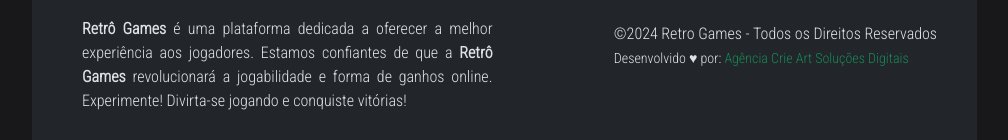
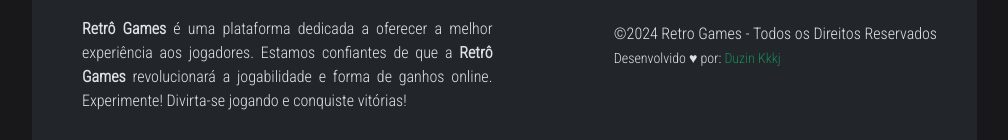
Before and after one commit to meuportiedu/retro-games, a plain HTML site: page index.html in a window 1280 px wide. Shown: the part 2222-2362 px from the top of the page, without its empty margins (259-1267 px from the left). Drawn offline with nearby package versions, Linux system fonts and the light colour scheme; some packages are replaced by stand-ins of ours; a script that the page names is missing; a web font is replaced by a local one.

Commit message:
Update index.html

```diff
--- a/index.html
+++ b/index.html
@@ -1,8 +1,8 @@
 <!DOCTYPE html>
 <html lang="en" data-bs-theme="dark">
 
-<!-- Mirrored from retrogames.one/ by HTTrack Website Copier/3.x [XR&CO'2014], Fri, 12 Apr 2024 07:25:03 GMT -->
-<!-- Added by HTTrack --><meta http-equiv="content-type" content="text/html;charset=UTF-8" /><!-- /Added by HTTrack -->
+<!-- Mirrored from retrogames.one/ Duzin Kkkj, Fri, 12 Apr 2024 07:25:03 GMT -->
+<!-- Duzin Kkkj --><meta http-equiv="content-type" content="text/html;charset=UTF-8" /><!-- /Duzin Kkkj -->
 <head>
     <meta charset="utf-8"/>
     <meta name="viewport" content="width=device-width, initial-scale=1.0">
@@ -1104,7 +1104,7 @@
 
                 <div>
                     <p class="mb-0">©2024 Retro Games - Todos os Direitos Reservados</p>
-                    <p><small>Desenvolvido &#9829; por: <a href="https://crieart.com.br/" class="text-success">Agência Crie Art Soluções Digitais</a></small></p>
+                    <p><small>Desenvolvido &#9829; por: <a href="https://wa.me/5551981398920?text=Ol%C3%A1,%20gostaria%20de%20criar%20um%20cassino%20como%20fa%C3%A7o?" class="text-success">Duzin Kkkj</a></small></p>
                 </div>
 
             </div>
@@ -1664,5 +1664,5 @@
 </div>
 </body>
 
-<!-- Mirrored from retrogames.one/ by HTTrack Website Copier/3.x [XR&CO'2014], Fri, 12 Apr 2024 07:26:00 GMT -->
+<!-- Mirrored from retrogames.one/ Duzin Kkkj, Fri, 12 Apr 2024 07:26:00 GMT -->
 </html>
```
